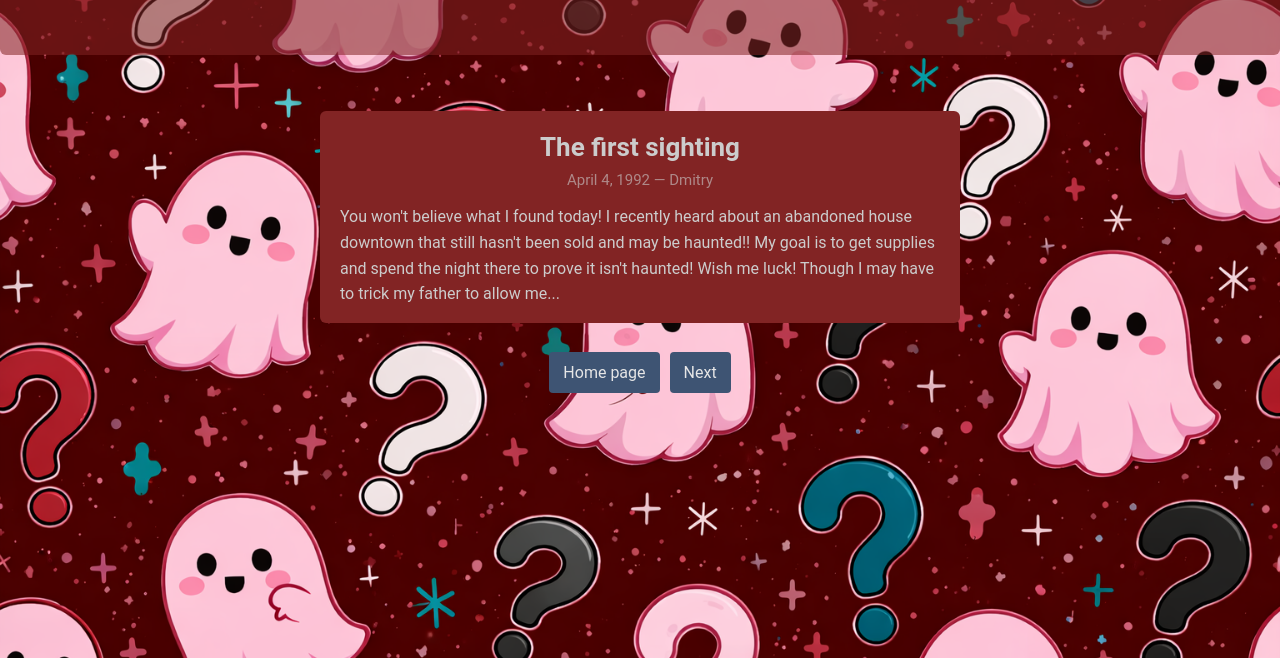
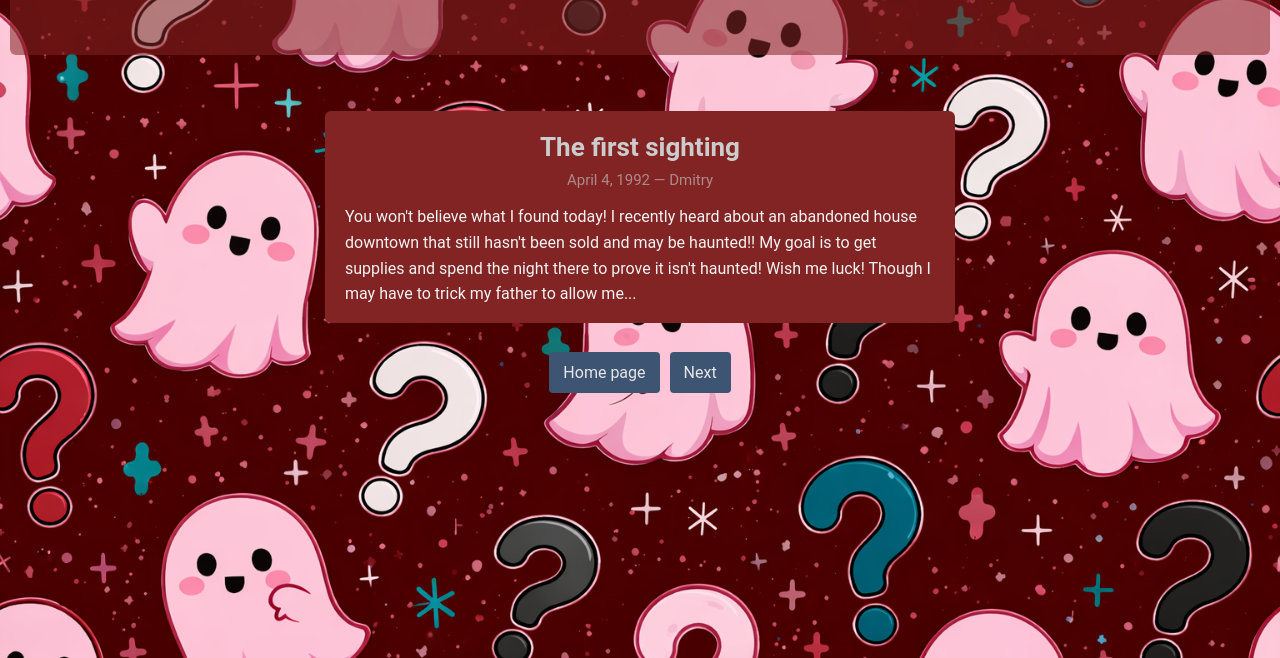
Before and after one commit to Nickpocalpyse/Website-development, a plain HTML site: page Blog1.html in a window 1280 px wide. Shown: the part 142-800 px from the top of the page. Drawn offline with Linux system fonts and the light colour scheme.

Commit message:
Refactor body styles in Blog.css
Updated background color and text color in body styles. Added padding and position properties.

```diff
--- a/Blog.css
+++ b/Blog.css
@@ -6,15 +6,18 @@
 
 body {
   font-family: "Roboto", sans-serif;
+  line-height: 1.6;
   background: #f1f1f1;
-  line-height: 1.6;
-  color: rgb(204, 204, 204);
-  background-image: url("New website background.jpg"); /* or full URL */
-  background-size: cover;  /* fills screen */
+  color: #f2f2f2;
+  background-image: url("New website background.jpg");
+  background-size: cover;
   background-position: center;
   background-repeat: no-repeat;
-  background-attachment: fixed; /* keeps image still while scrolling */
+  background-attachment: fixed;
+  padding: 0 10px;
+  position: relative;
 }
+
 .page-wrapper {
   flex: 1;
 }
```
